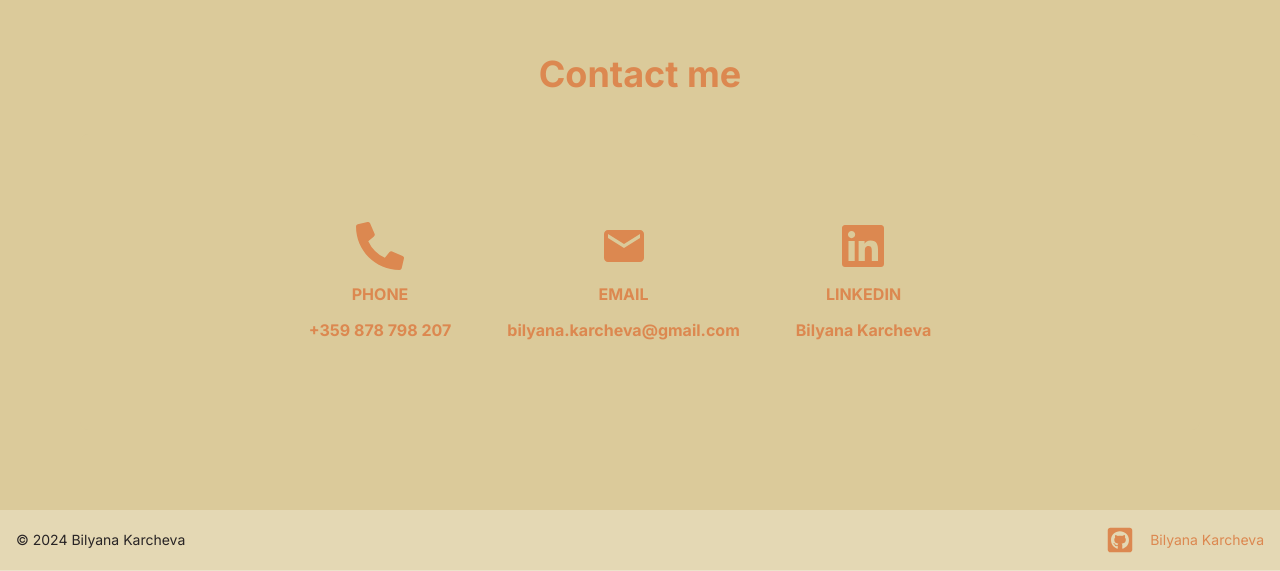
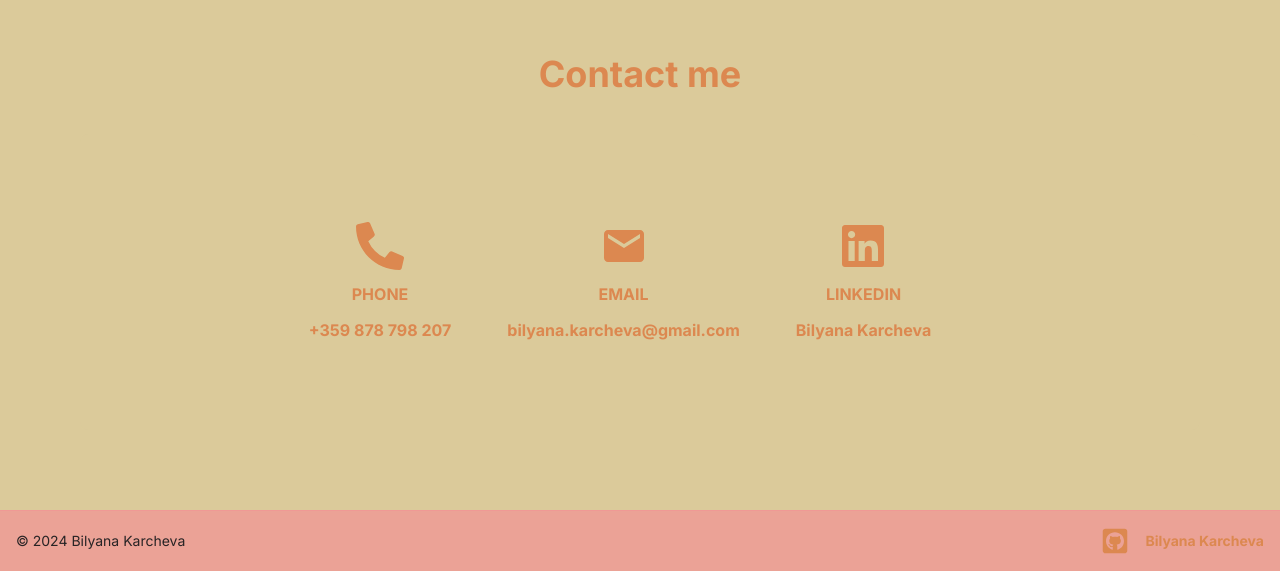
Before and after one commit to bilyanakarcheva/my-portfolio, a React (Vite) app: page / in a window 1280 px wide. Shown: the part 3720-4291 px from the top of the page. Built offline with nearby package versions, Linux system fonts and the light colour scheme; a web font is replaced by a local one.

Commit message:
Amend background color and add border to footer

```diff
--- a/src/components/Footer/Footer.tsx
+++ b/src/components/Footer/Footer.tsx
@@ -2,11 +2,11 @@ import { FaGithubSquare, FaGithub } from "react-icons/fa";
 
 function Footer() {
     return (
-        <footer className="footer footer-center p-4 flex flex-row justify-between bg-base-200">
+        <footer className="footer footer-center bg-primary/80 border-t border-primary p-4 flex flex-row justify-between ">
             <p>© 2024 Bilyana Karcheva</p>
             <div className="flex gap-4">
                 <FaGithubSquare size="2em" className="text-accent" />
-                <a href="https://github.com/bilyanakarcheva" target="_blank" rel="noopener noreferrer" className="text-accent">Bilyana Karcheva</a>
+                <a href="https://github.com/bilyanakarcheva" target="_blank" rel="noopener noreferrer" className="text-accent font-bold">Bilyana Karcheva</a>
             </div>
         </footer>
     );
```
